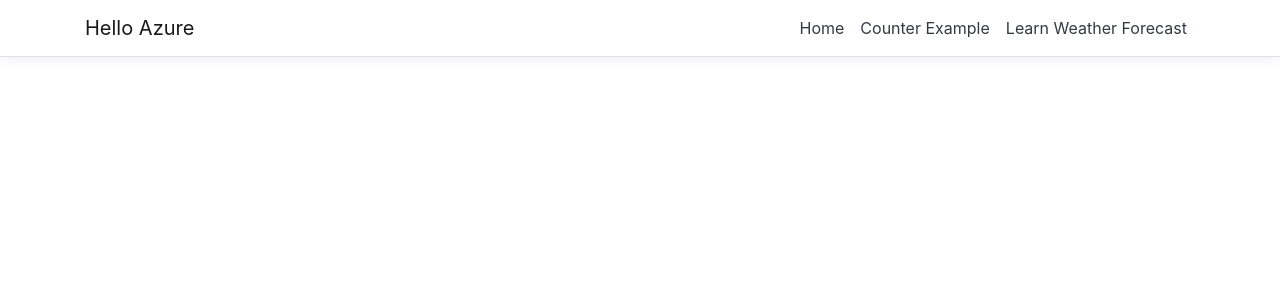
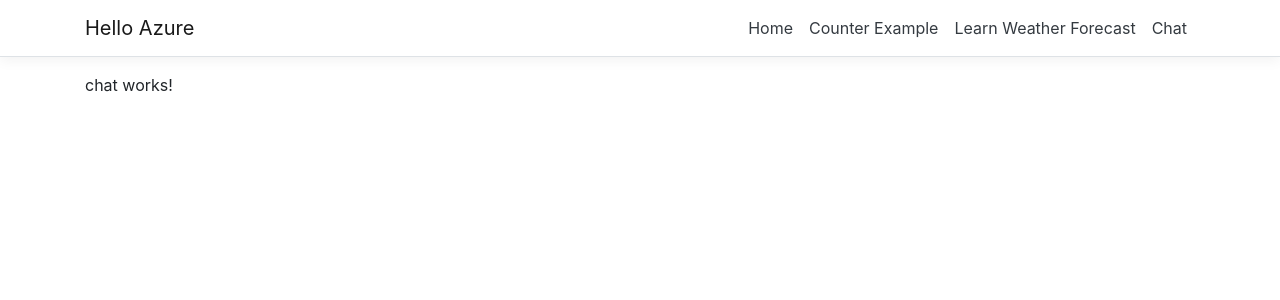
Before and after one commit to heisaduvan/HelloAzure, an Angular app in the folder HelloAzure/ClientApp/: page /chat in a window 1280 px wide. Before the commit this address led to /. Shown: the top 300 px of the page. Built offline with nearby package versions, Linux system fonts and the light colour scheme.

Commit message:
add chat component

```diff
--- /dev/null
+++ b/HelloAzure/ClientApp/src/app/chat/chat.component.html
@@ -0,0 +1 @@
+<p>chat works!</p>
--- /dev/null
+++ b/HelloAzure/ClientApp/src/app/chat/chat.component.ts
@@ -0,0 +1,15 @@
+import { Component, OnInit } from '@angular/core';
+
+@Component({
+  selector: 'app-chat',
+  templateUrl: './chat.component.html',
+  styleUrls: ['./chat.component.css']
+})
+export class ChatComponent implements OnInit {
+
+  constructor() { }
+
+  ngOnInit() {
+  }
+
+}
--- a/HelloAzure/ClientApp/src/app/nav-menu/nav-menu.component.html
+++ b/HelloAzure/ClientApp/src/app/nav-menu/nav-menu.component.html
@@ -37,6 +37,9 @@
               >Learn Weather Forecast</a
             >
           </li>
+          <li class="nav-item" [routerLinkActive]="['link-active']">
+            <a class="nav-link text-dark" [routerLink]="['/chat']">Chat</a>
+          </li>
         </ul>
       </div>
     </div>
```
Also changed, not shown: HelloAzure/ClientApp/src/app/app.module.ts (+21 -18 lines), HelloAzure/ClientApp/src/app/chat/chat.component.css (added), 1 other file (tests, documents, lock files or other folders).
